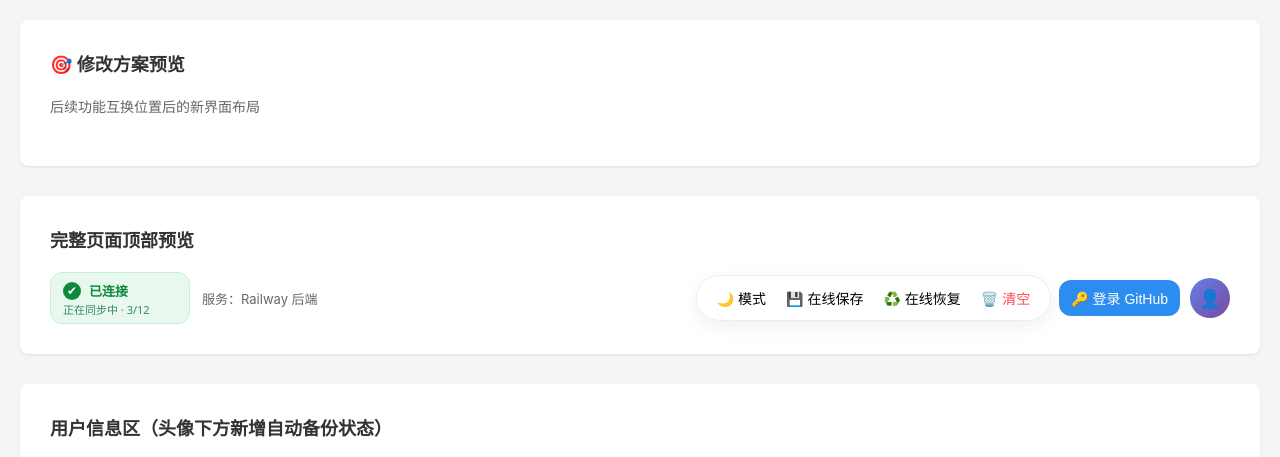
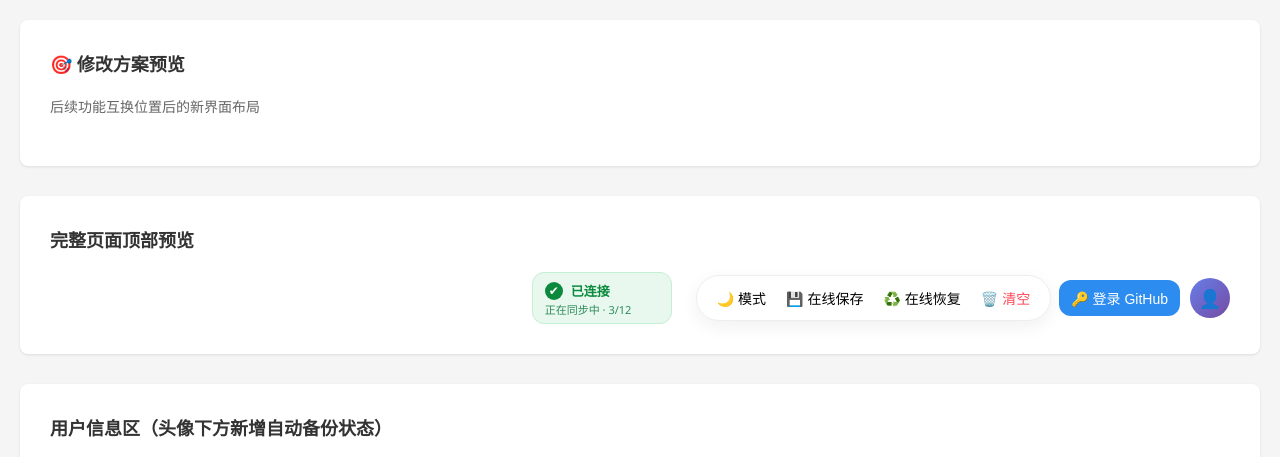
Before and after one commit to Fuck996/yanyu_tools, a website: page preview.html in a window 1280 px wide. Shown: the top 457 px of the page. Drawn offline with Linux system fonts and the light colour scheme.

Commit message:
preview: right-align header; status card adjacent to menu (avoid overlap)

```diff
--- a/preview.html
+++ b/preview.html
@@ -216,18 +216,16 @@
 <!-- 主功能栏 -->
 <div class="section">
     <h2>完整页面顶部预览</h2>
-    <div style="display:flex; align-items:center; justify-content:space-between; gap:16px; margin-top: 16px;">
-        <!-- 左：连接状态卡片（放在菜单栏左边） -->
+    <div style="display:flex; align-items:center; justify-content:flex-end; gap:16px; margin-top: 16px;">
+        <!-- 状态卡片紧靠菜单左侧，整体右对齐以避免覆盖操作区 -->
         <div style="display:flex; align-items:center; gap:12px;">
-            <div style="display:inline-block; background:#e8f8ef; border:1px solid #c6eed1; color:#0b8a3e; padding:8px 12px; border-radius:12px; min-width:140px; font-family:Segoe UI, 'Microsoft YaHei', sans-serif;">
+            <div style="display:inline-block; background:#e8f8ef; border:1px solid #c6eed1; color:#0b8a3e; padding:8px 12px; border-radius:12px; min-width:140px; font-family:Segoe UI, 'Microsoft YaHei', sans-serif; margin-right:8px;">
               <div style="display:flex; align-items:center; gap:8px;">
                 <span style="width:18px;height:18px;display:inline-flex;align-items:center;justify-content:center;border-radius:50%;background:#0b8a3e;color:#fff;font-size:12px;">✔</span>
                 <span style="font-weight:700; font-size:13px;">已连接</span>
               </div>
               <div style="font-size:11px;color:#2f8b5a;margin-top:4px;line-height:1;">正在同步中 · 3/12</div>
             </div>
-            <!-- 可扩展空间示例 -->
-            <div style="font-size:13px;color:#666;">服务：Railway 后端</div>
         </div>
 
         <!-- 右：控制面板（菜单栏） -->
```
